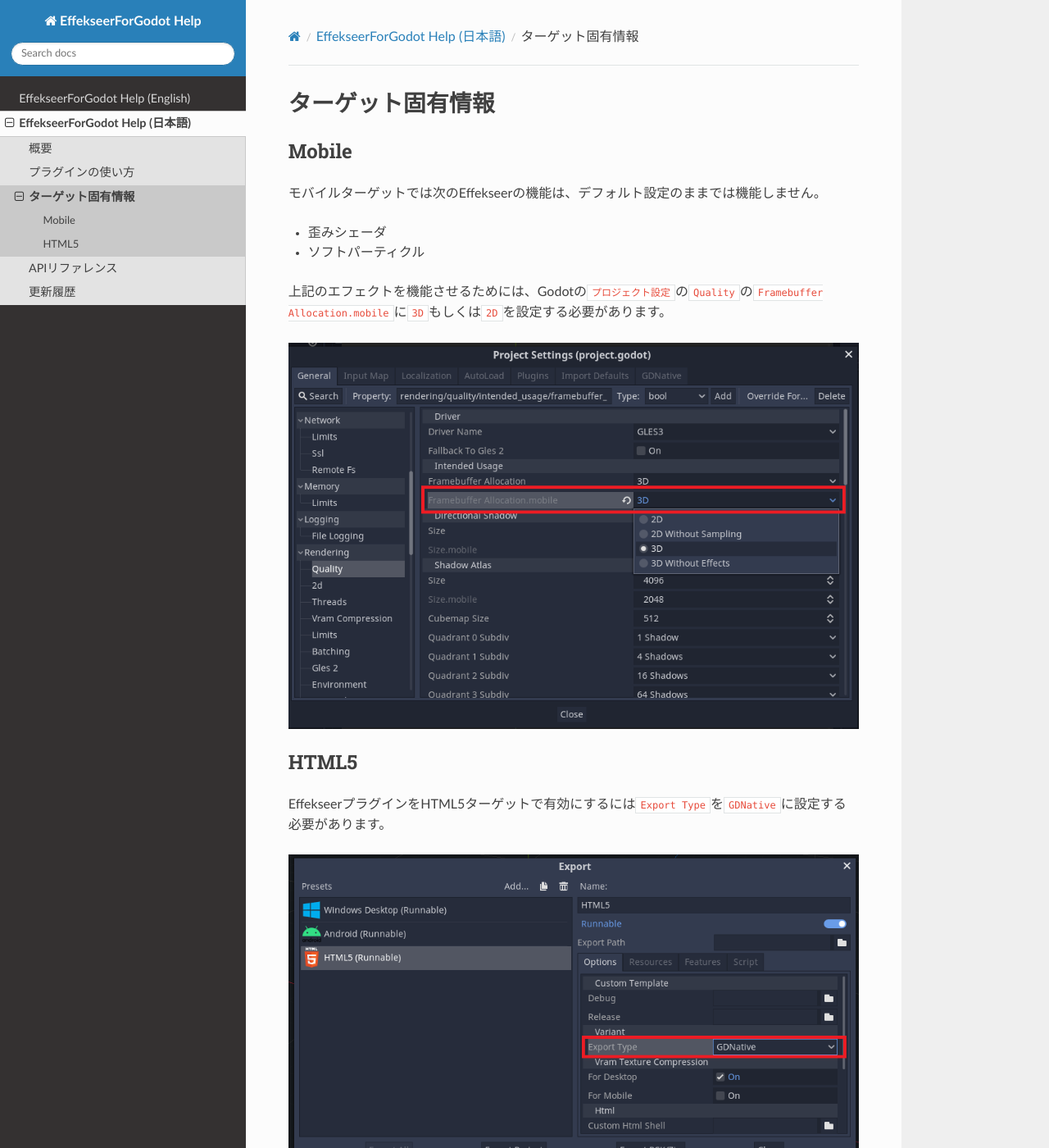
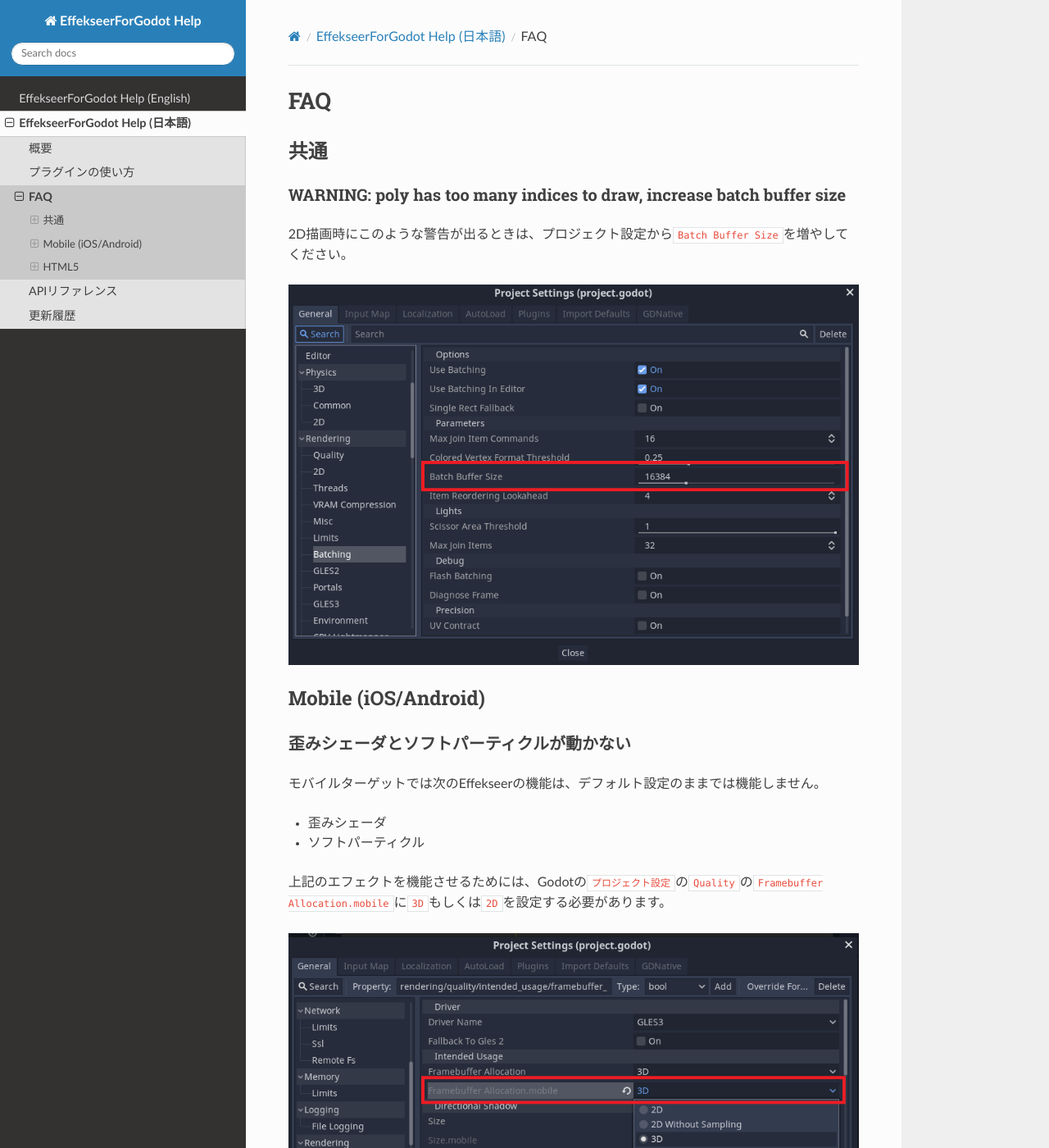
Before and after one commit to effekseer/EffekseerForGodot3, a Sphinx documentation site: the page built from Docs/source/ja/faq.md, in a window 1280 px wide and 1400 px high. Shown: the whole window at 82% size. Built offline with Sphinx 7.4.7 and the Read the Docs theme 2.0.0, drawn with Linux system fonts in a browser that asks for light colours; some of the changed text lies outside the part shown.

Commit message:
Rename Target-specific to FAQ and add article

```diff
--- a/Docs/source/en/index.rst
+++ b/Docs/source/en/index.rst
@@ -7,6 +7,6 @@
 
     introduction
     how-to-use
-    target-specific
+    faq
     api-reference
     history
--- a/Docs/source/ja/target-specific.md
+++ b/Docs/source/ja/faq.md
@@ -1,7 +1,15 @@
-# ターゲット固有情報
+# FAQ
 
-## Mobile
+## 共通
 
+### WARNING: poly has too many indices to draw, increase batch buffer size
+2D描画時にこのような警告が出るときは、プロジェクト設定から`Batch Buffer Size`を増やしてください。
+
+![](../img/Godot_faq_batching.png)
+
+## Mobile (iOS/Android)
+
+### 歪みシェーダとソフトパーティクルが動かない
 モバイルターゲットでは次のEffekseerの機能は、デフォルト設定のままでは機能しません。
 
 - 歪みシェーダ
@@ -9,9 +17,11 @@
 
 上記のエフェクトを機能させるためには、Godotの`プロジェクト設定`の`Quality`の`Framebuffer Allocation.mobile`に`3D`もしくは`2D`を設定する必要があります。
 
-![](../img/Godot_mobile_framebuffer.png)
+![](../img/Godot_faq_mobile_framebuffer.png)
 
 ## HTML5
+
+### HTML5で出力するとEffekseerが動かない
 EffekseerプラグインをHTML5ターゲットで有効にするには`Export Type`を`GDNative`に設定する必要があります。
 
-![](../img/Godot_export_html5.png)
+![](../img/Godot_faq_export_html5.png)
--- a/Docs/source/ja/index.rst
+++ b/Docs/source/ja/index.rst
@@ -7,6 +7,6 @@
 
     introduction
     how-to-use
-    target-specific
+    faq
     api-reference
     history
```
Also changed, not shown: Docs/source/en/faq.md (added, +27 -0 lines), Docs/source/en/target-specific.md (deleted, +0 -16 lines), Docs/source/img/Godot_faq_batching.png (added), Docs/source/img/Godot_faq_export_html5.png (renamed from Docs/source/img/Godot_export_html5.png), Docs/source/img/Godot_faq_mobile_framebuffer.png (renamed from Docs/source/img/Godot_mobile_framebuffer.png).
